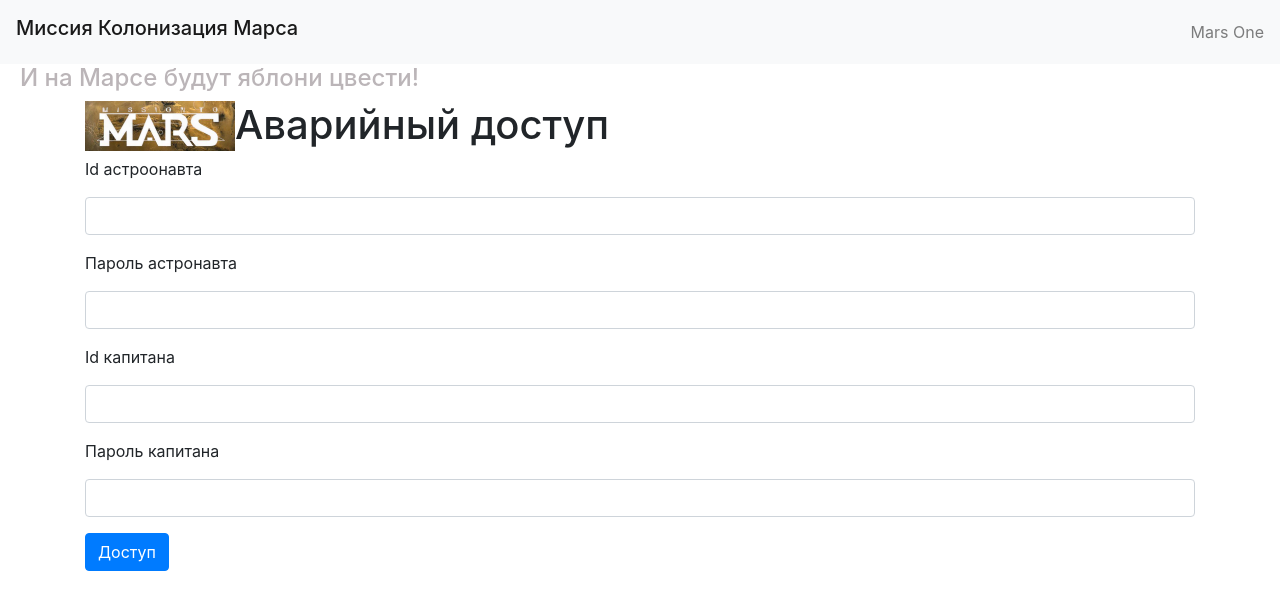
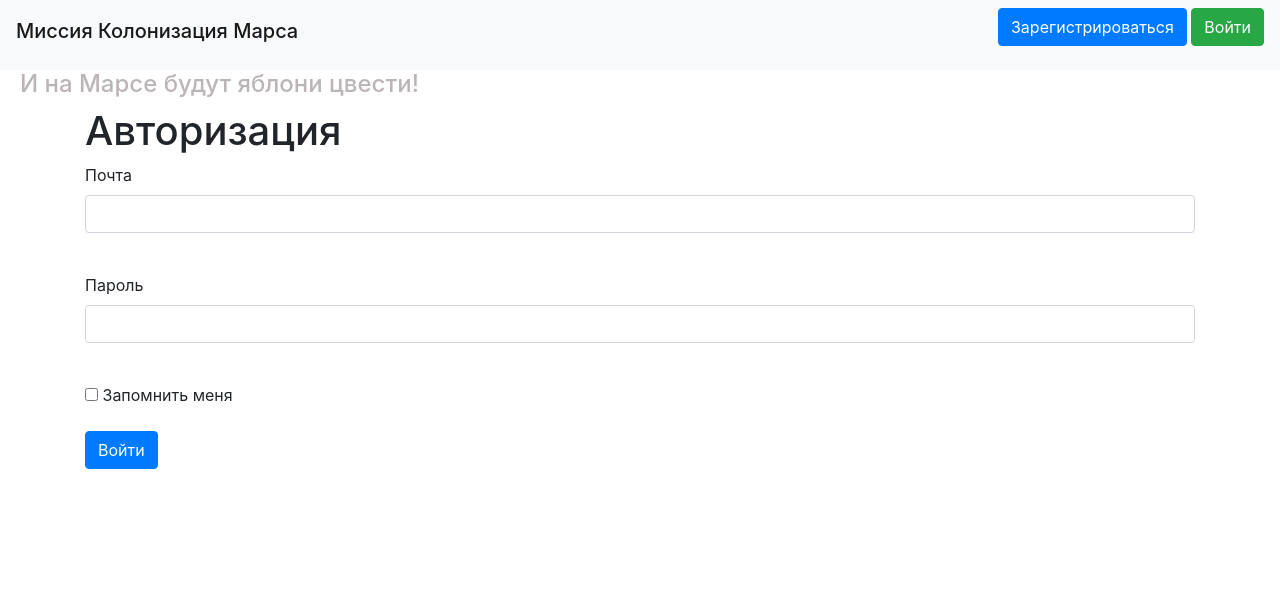
Before and after one commit to andrey-blight/mars_cite, a Flask app: page /login in a window 1280 px wide. Shown: the top 610 px of the page. Run offline with Flask 2, Linux system fonts and the light colour scheme; some libraries are stand-ins or nearby versions.

Commit message:
Add login and logout

```diff
--- a/app.py
+++ b/app.py
@@ -7,12 +7,27 @@ import os.path
 import os
 import json
 
-from flask import Flask, url_for, render_template, redirect, request
-
+from flask import Flask, url_for, render_template, redirect, request, make_response, session
+from flask_login import LoginManager, login_manager, login_user, login_required, logout_user
 
 global_init(r"db/mars_explorer.db")
 app = Flask(__name__)
 app.config['SECRET_KEY'] = 'yandexlyceum_secret_key'
+login_manager = LoginManager()
+login_manager.init_app(app)
+
+
+@app.route('/logout')
+@login_required
+def logout():
+    logout_user()
+    return redirect("/")
+
+
+@login_manager.user_loader
+def load_user(user_id):
+    db_sess = create_session()
+    return db_sess.query(User).get(user_id)
 
 
 @app.route("/")
@@ -53,15 +68,6 @@ def questionnaire():
         'ready': True
     }
     return render_template("auto_answer.html", **content)
-
-
-@app.route('/login', methods=["GET", "POST"])
-def login():
-    form = LoginForm()
-    css_href = url_for('static', filename="/css/left_photo.css")
-    if form.validate_on_submit():
-        return redirect('/')
-    return render_template('login.html', title="Аварийный доступ", form=form, css_href=css_href)
 
 
 @app.route('/distribution')
@@ -137,5 +143,20 @@ def register():
     return render_template('register.html', title='Регистрация', form=form)
 
 
+@app.route('/login', methods=['GET', 'POST'])
+def login():
+    form = LoginForm()
+    if form.validate_on_submit():
+        db_sess = create_session()
+        user = db_sess.query(User).filter(User.email == form.email.data).first()
+        if user and user.check_password(form.password.data):
+            login_user(user, remember=form.remember_me.data)
+            return redirect("/")
+        return render_template('login.html',
+                               message="Неправильный логин или пароль",
+                               form=form)
+    return render_template('login.html', title='Авторизация', form=form)
+
+
 if __name__ == '__main__':
     app.run(port=8080, host='localhost')
--- a/data/forms.py
+++ b/data/forms.py
@@ -1,6 +1,6 @@
 from flask_wtf import FlaskForm
 from flask_wtf.file import FileField, FileRequired
-from wtforms import StringField, PasswordField, SubmitField, EmailField, IntegerField
+from wtforms import StringField, PasswordField, SubmitField, EmailField, IntegerField,BooleanField
 from wtforms.validators import DataRequired
 from werkzeug.utils import secure_filename
 
@@ -29,3 +29,10 @@ class LoginForm(FlaskForm):
 class FileForm(FlaskForm):
     photo = FileField("Добавит картинку", validators=[FileRequired()])
     submit = SubmitField("Отправить")
+
+
+class LoginForm(FlaskForm):
+    email = EmailField('Почта', validators=[DataRequired()])
+    password = PasswordField('Пароль', validators=[DataRequired()])
+    remember_me = BooleanField('Запомнить меня')
+    submit = SubmitField('Войти')
--- a/data/users.py
+++ b/data/users.py
@@ -4,9 +4,10 @@ import datetime
 
 import sqlalchemy
 from werkzeug.security import generate_password_hash, check_password_hash
+from flask_login import UserMixin
 
 
-class User(SqlAlchemyBase):
+class User(SqlAlchemyBase, UserMixin):
     __tablename__ = 'users'
     id = sqlalchemy.Column(sqlalchemy.Integer, primary_key=True, autoincrement=True)
     surname = sqlalchemy.Column(sqlalchemy.String)
--- a/templates/base.html
+++ b/templates/base.html
@@ -18,7 +18,14 @@
 <header>
     <nav class="navbar navbar-light bg-light">
         <h1 class="navbar-brand">Миссия Колонизация Марса</h1>
-        <span class="navbar-text">Mars One</span>
+        {% if current_user.is_authenticated %}
+            <a class="navbar-brand" href="/logout">{{ current_user.name }}</a>
+        {% else %}
+            <p>
+                <a class="btn btn-primary " href="/register">Зарегистрироваться</a>
+                <a class="btn btn-success" href="/login">Войти</a>
+            </p>
+        {% endif %}
     </nav>
     <h4 class="header">И на Марсе будут яблони цвести!</h4>
 </header>
--- a/templates/login.html
+++ b/templates/login.html
@@ -1,25 +1,29 @@
 {% extends "base.html" %}
-{% block style %}
-    <link rel="stylesheet" type="text/css" href="{{ css_href }}"/>
-{% endblock %}
+
 {% block content %}
-    <form action="" method="POST" novalidate>
-        <div>
-            {{ form.csrf_token }}
-        </div>
-        <div class="photo"></div>
-        <h1>Аварийный доступ</h1>
-        {% for field in form if field.name != 'csrf_token' and field.name != 'submit' %}
-            <div class="mb-3">
-                <label class="form-label">{{ field.label() }}</label>
-                {{ field( class="form-control") }}
-                {% for error in field.error %}
+    <h1>Авторизация</h1>
+    <form action="" method="post">
+        {{ form.hidden_tag() }}
+        <p>
+            {{ form.email.label }}<br>
+            {{ form.email(class="form-control", type="email") }}<br>
+            {% for error in form.email.errors %}
                 <div class="alert alert-danger" role="alert">
                     {{ error }}
                 </div>
             {% endfor %}
+        </p>
+        <p>
+            {{ form.password.label }}<br>
+            {{ form.password(class="form-control", type="password") }}<br>
+            {% for error in form.password.errors %}
+                <div class="alert alert-danger" role="alert">
+                    {{ error }}
                 </div>
             {% endfor %}
-        {{ form.submit( type="submit",class="btn btn-primary") }}
+        </p>
+        <p>{{ form.remember_me() }} {{ form.remember_me.label }}</p>
+        <p>{{ form.submit(type="submit", class="btn btn-primary") }}</p>
+        <div>{{ message }}</div>
     </form>
 {% endblock %}
```
Also changed, not shown: db/mars_explorer.db. Lines whose indentation alone changed are shown as unchanged.
